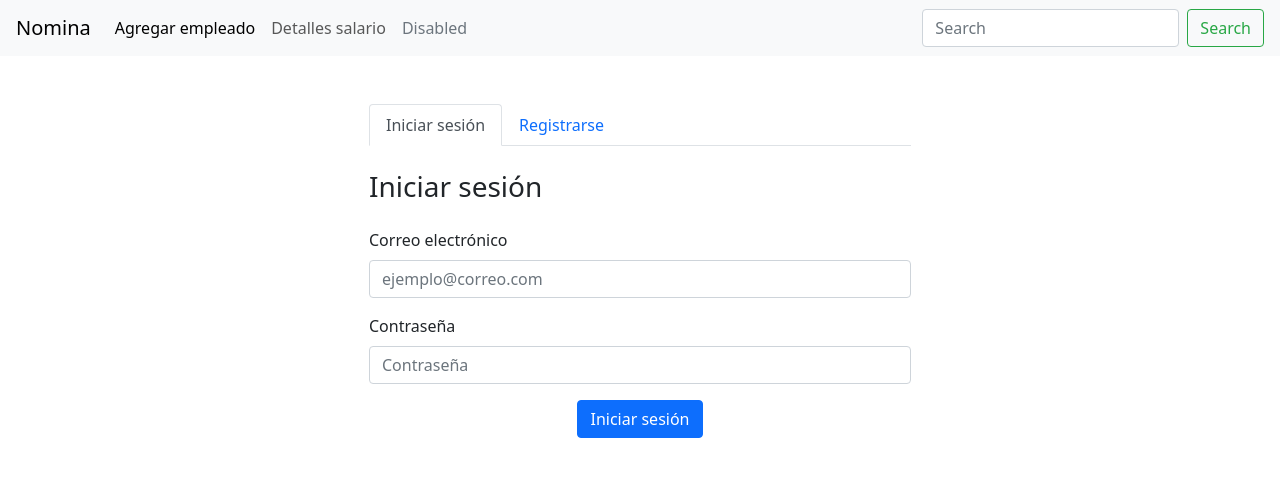
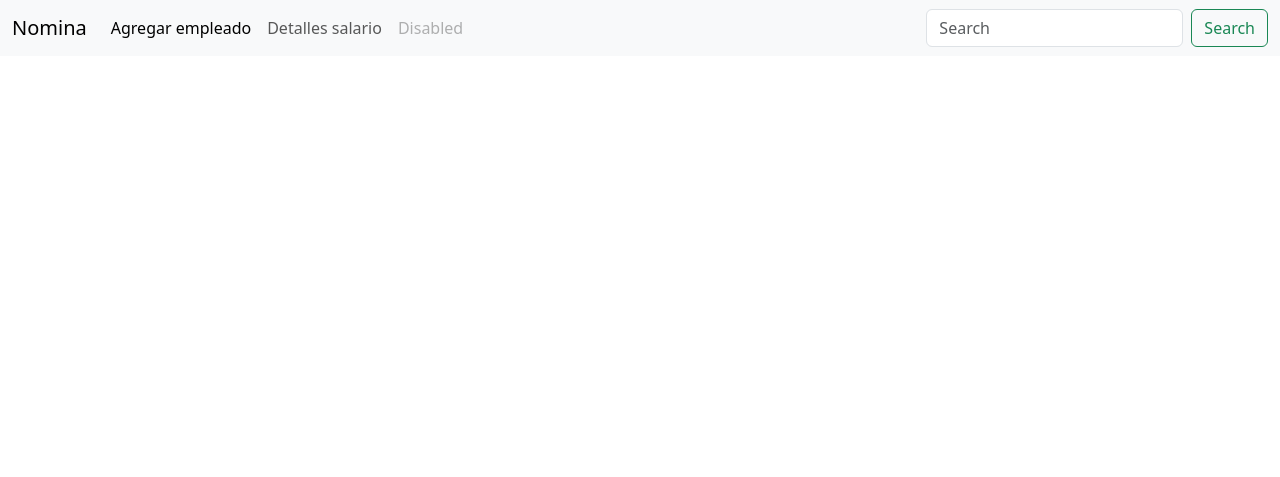
Before and after one commit to MrError2003/apprh, a PHP site: page / in a window 1280 px wide. Shown: the top 477 px of the page. Run offline with PHP 8.4, Linux system fonts and the light colour scheme.

Commit message:
login actualizado

```diff
--- a/views/login.php
+++ b/views/login.php
@@ -1,65 +1,27 @@
-<!DOCTYPE html>
-<html lang="en">
-<head>
-  <meta charset="UTF-8">
-  <meta name="viewport" content="width=device-width, initial-scale=1.0">
-  <link rel="stylesheet" href="https://stackpath.bootstrapcdn.com/bootstrap/5.0.0-alpha1/css/bootstrap.min.css">
-  <title>Registro e inicio de sesión</title>
-</head>
-<body>
 <div class="container">
-    <div class="row justify-content-center mt-5">
-      <div class="col-md-6">
-        <ul class="nav nav-tabs mb-4">
-          <li class="nav-item">
-            <a class="nav-link active" id="login-tab" data-bs-toggle="tab" href="#login">Iniciar sesión</a>
-          </li>
-          <li class="nav-item">
-            <a class="nav-link" id="register-tab" data-bs-toggle="tab" href="#register">Registrarse</a>
-          </li>
-        </ul>
-        <div class="tab-content">
-          <div class="tab-pane fade show active" id="login">
-            <h3 class="mb-4">Iniciar sesión</h3>
-            <form>
-              <div class="mb-3">
-                <label for="loginEmail" class="form-label">Correo electrónico</label>
-                <input type="email" class="form-control" id="loginEmail" placeholder="ejemplo@correo.com">
-              </div>
-              <div class="mb-3">
-                <label for="loginPassword" class="form-label">Contraseña</label>
-                <input type="password" class="form-control" id="loginPassword" placeholder="Contraseña">
-              </div>
-              <div class="text-center">
-                <button type="submit" class="btn btn-primary" name="login">Iniciar sesión</button>
-              </div>
-            </form>
-          </div>
+  <div class="row">
+
     <div class="tab-pane fade" id="register">
       <h3 class="mb-4">Registrarse</h3>
         <form method="post" action="/controller/signin.php">
           <div class="mb-3">
             <label for="registerName" class="form-label">Nombre</label>
-                <input type="text" class="form-control" id="registerName" placeholder="Nombre">
+            <input type="text" class="form-control" id="registerName" placeholder="Nombre" name="nombre" required>
           </div>
           <div class="mb-3">
             <label for="registerEmail" class="form-label">Correo electrónico</label>
-                <input type="email" class="form-control" id="registerEmail" placeholder="ejemplo@correo.com">
+            <input type="email" class="form-control" id="registerEmail" placeholder="ejemplo@correo.com" name="email" required>
           </div>
           <div class="mb-3">
             <label for="registerPassword" class="form-label">Contraseña</label>
-                <input type="password" class="form-control" id="registerPassword" placeholder="Contraseña">
+            <input type="password" class="form-control" id="registerPassword" placeholder="Contraseña" name="password" required>
           </div>
+
           <div class="text-center">
             <button type="submit" class="btn btn-primary" name="signin">Registrarse</button>
           </div>
         </form>
     </div>
+
   </div>
-      </div>
-    </div>
-  </div>
-
-  <script src="https://stackpath.bootstrapcdn.com/bootstrap/5.0.0-alpha1/js/bootstrap.bundle.min.js"></script>
-</body>
-</html>
+</div
```
Lines whose indentation alone changed are shown as unchanged.
